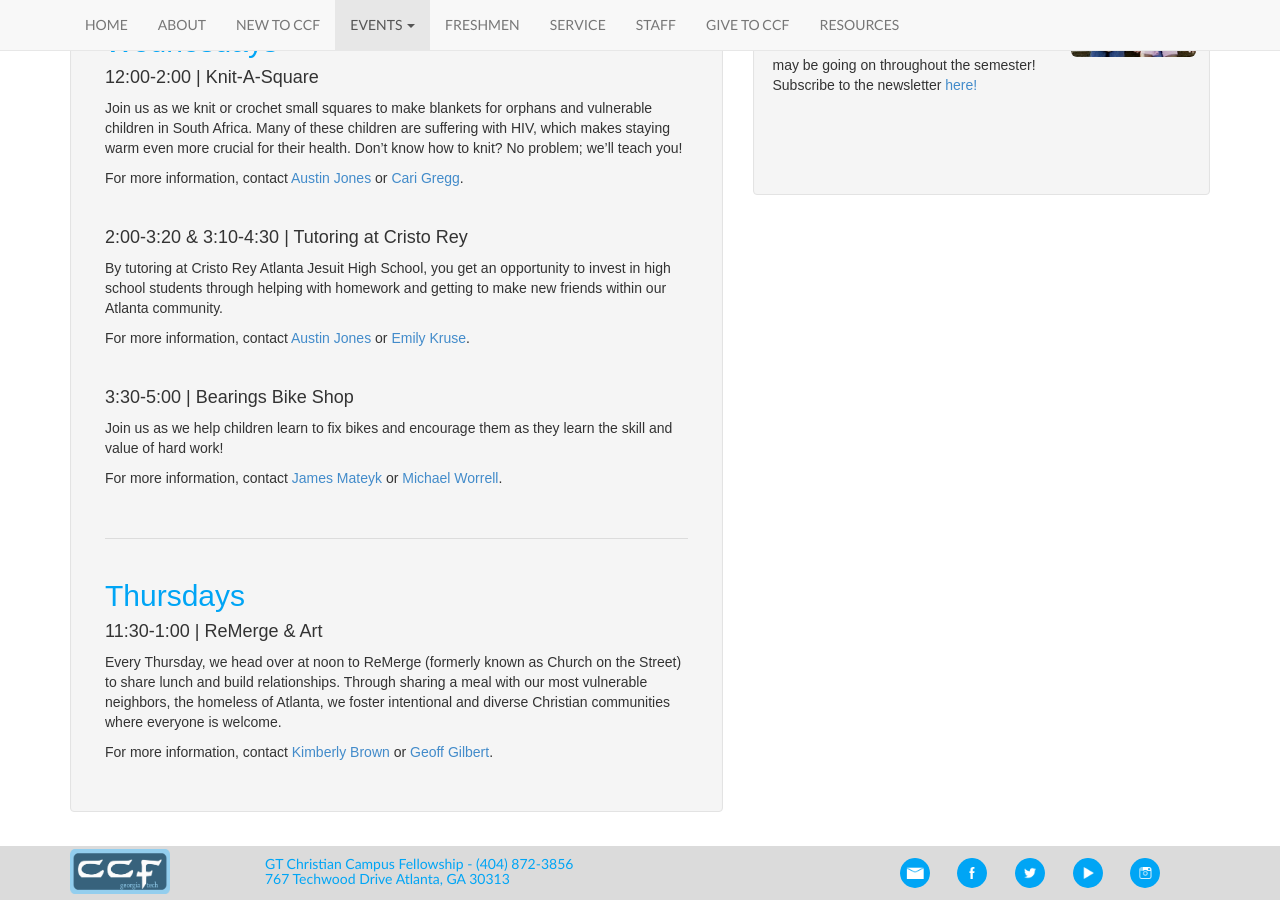
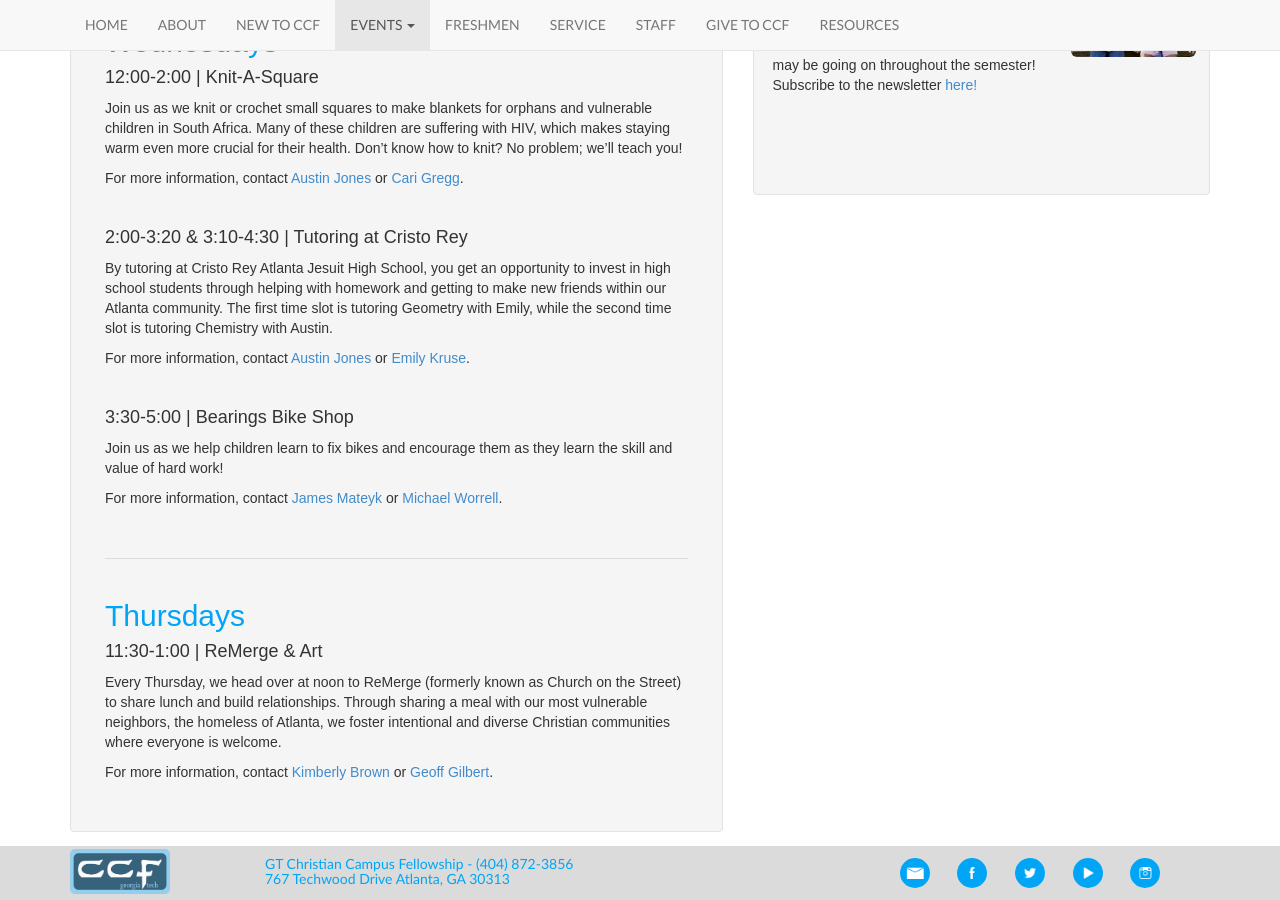
Before and after one commit to gtccf/gtccf.github.io, a Jekyll site: the page built from events/compassion/index.html, in a window 1280 px wide and 900 px high, scrolled down 1097 px. Built offline with Jekyll 4.4.1, drawn with Linux system fonts in a browser that asks for light colours; nearby versions of some CDN libraries.

Commit message:
Updated Text

```diff
--- a/events/compassion/index.html
+++ b/events/compassion/index.html
@@ -68,7 +68,7 @@ layout: default
             <br>
 
             <h4>2:00-3:20 & 3:10-4:30 |  Tutoring at Cristo Rey</h4>
-            <p>By tutoring at Cristo Rey Atlanta Jesuit High School, you get an opportunity to invest in high school students through helping with homework and getting to make new friends within our Atlanta community.</p>
+            <p>By tutoring at Cristo Rey Atlanta Jesuit High School, you get an opportunity to invest in high school students through helping with homework and getting to make new friends within our Atlanta community. The first time slot is tutoring Geometry with Emily, while the second time slot is tutoring Chemistry with Austin.</p>
             <p>For more information, contact <a href="mailto:austin@gtccf.org">Austin Jones</a> or <a href="mailto:emily@gtccf.org">Emily Kruse</a>.</p>
 
             <br>
```
